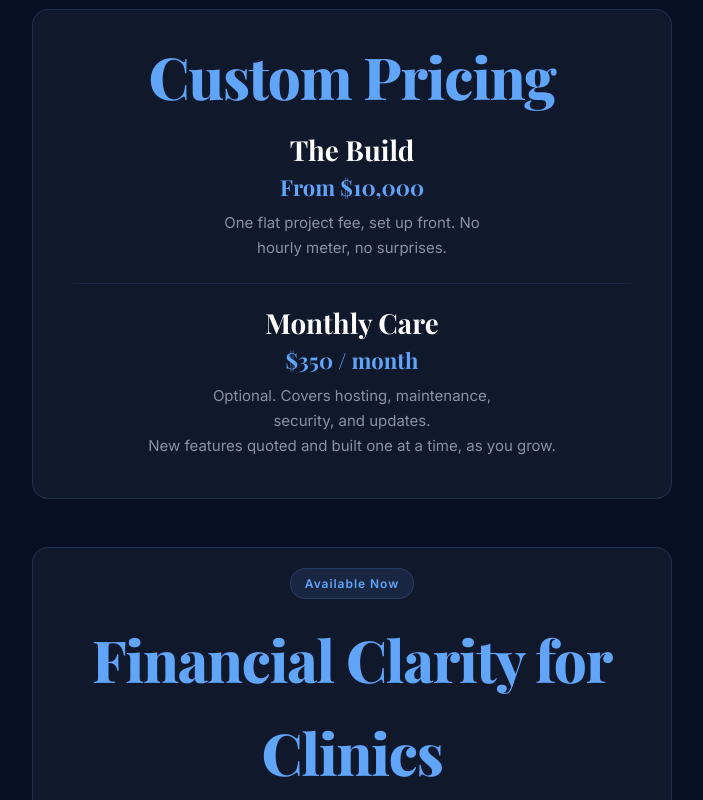
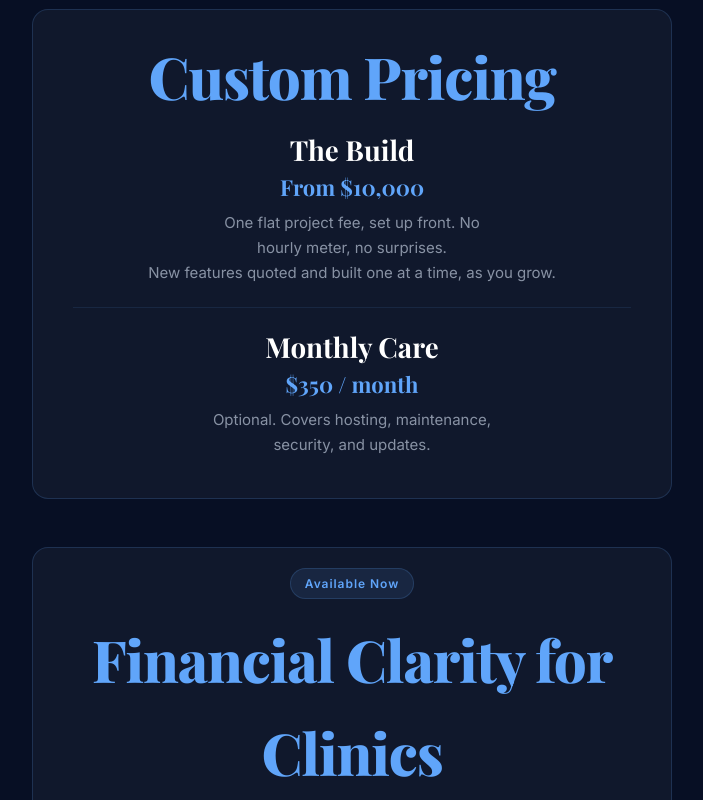
Before and after one commit to besoulful-design/franklinai-v2, a React (Vite) app: page / in a window 1280 px wide. Shown: the part 1960-2760 px from the top of the page, without its empty margins (288-991 px from the left). Built offline with nearby package versions, Linux system fonts and the light colour scheme; a web font is replaced by a local one.

Commit message:
Move As You Grow whisper into The Build tier

```diff
--- a/src/App.jsx
+++ b/src/App.jsx
@@ -279,7 +279,8 @@ function Pricing() {
     {
       title: 'The Build',
       price: 'From $10,000',
-      text: 'One flat project fee, set up front. No hourly meter, no surprises.'
+      text: 'One flat project fee, set up front. No hourly meter, no surprises.',
+      subtext: 'New features quoted and built one at a time, as you grow.'
     },
     {
       title: 'Monthly Care',
@@ -301,12 +302,14 @@ function Pricing() {
                   <p style={{ fontFamily: "'Playfair Display', serif", fontWeight: '700', fontSize: '22px', color: '#60a5fa', marginTop: '4px' }}>{tier.price}</p>
                 </div>
                 <p className="step-item__text">{tier.text}</p>
+                {tier.subtext && (
+                  <p style={{ fontFamily: "'Inter', sans-serif", fontSize: '15px', color: '#8892a4', marginTop: '0' }}>
+                    {tier.subtext}
+                  </p>
+                )}
               </div>
             ))}
           </div>
-          <p style={{ fontFamily: "'Inter', sans-serif", fontSize: '15px', color: '#8892a4', marginTop: '0' }}>
-            New features quoted and built one at a time, as you grow.
-          </p>
         </div>
       </div>
     </section>
```
